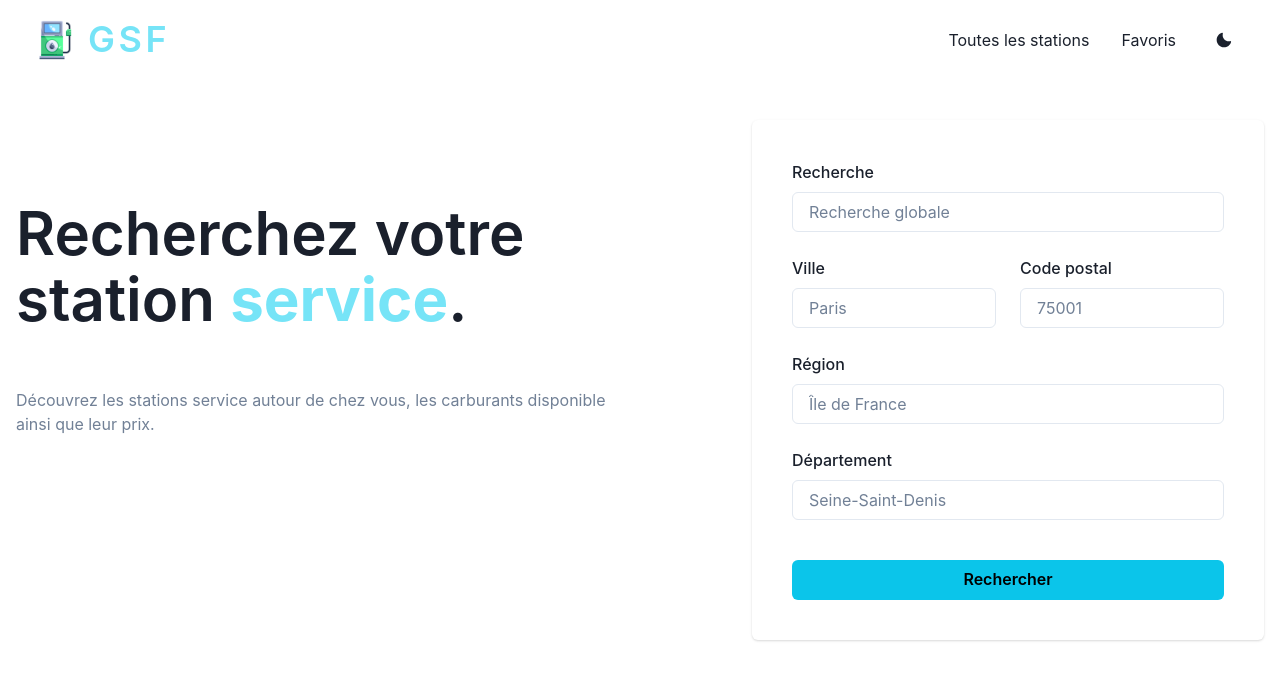
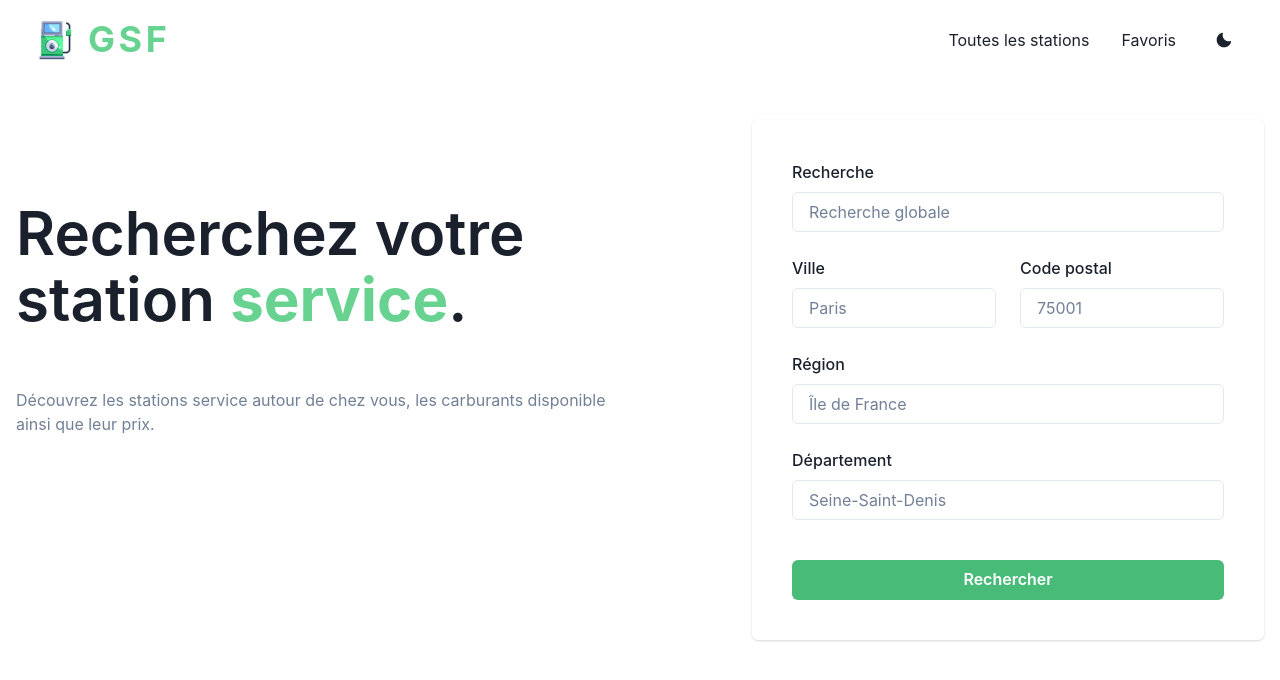
Before and after one commit to Souallet/gas-station-finder, a React (Create React App) app: page / in a window 1280 px wide. Shown: the top 680 px of the page. Built offline with nearby package versions, Linux system fonts and the light colour scheme.

Commit message:
style: change accent color

```diff
--- a/src/components/Navigation.jsx
+++ b/src/components/Navigation.jsx
@@ -62,10 +62,10 @@ export default function Navigation() {
                     <Flex alignItems="center" gap={4}>
                         <Image src="/logo192.png" alt="Logo GSF" h={10} w={10} />
                         <Heading
-                            fontWeight={600}
+                            fontWeight={700}
                             fontSize={{ base: '2xl', sm: '3xl', md: '4xl' }}
                             letterSpacing="widest"
-                            color="cyan.300"
+                            color="green.300"
                         >
                             GSF
                         </Heading>
--- a/src/components/SearchingForm.jsx
+++ b/src/components/SearchingForm.jsx
@@ -96,7 +96,13 @@ function SearchingForm({ onSubmit }) {
                     </FormErrorMessage>
                 </FormControl>
 
-                <Button mt={4} colorScheme="cyan" isLoading={isSubmitting} type="submit">
+                <Button
+                    mt={4}
+                    bgColor="green.400"
+                    colorScheme="whatsapp"
+                    isLoading={isSubmitting}
+                    type="submit"
+                >
                     Rechercher
                 </Button>
             </Flex>
--- a/src/screens/HomeScreen.jsx
+++ b/src/screens/HomeScreen.jsx
@@ -132,7 +132,7 @@ function HomeScreen() {
                         lineHeight="110%"
                     >
                         Recherchez votre station{' '}
-                        <Text as="span" color="cyan.300" fontWeight={700}>
+                        <Text as="span" color="green.300" fontWeight={700}>
                             service
                         </Text>
                         .
```
